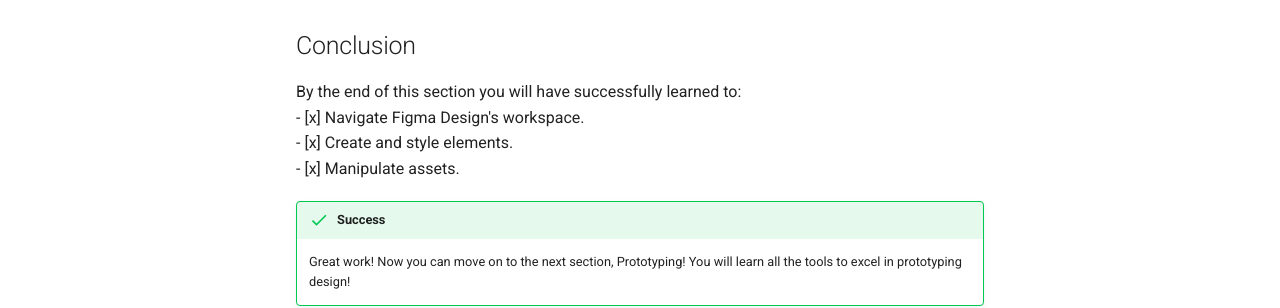
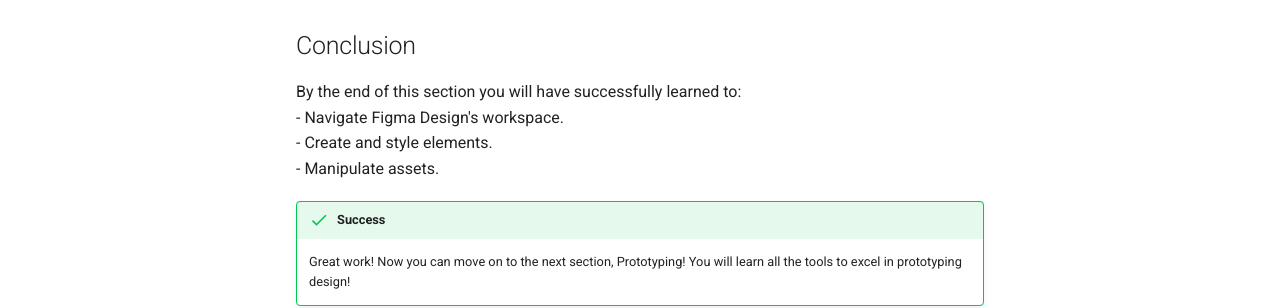
Before and after one commit to ThincutBacon/COMP-2216-Documentation, an MkDocs documentation site: the page built from docs/section2.md, in a window 1280 px wide and 900 px high, scrolled down 7535 px. Shown: the part 413-721 px from the top of the window. Built offline with MkDocs 1.6.1 and Material for MkDocs 9.7.7, drawn with Linux system fonts in a browser that asks for light colours.

```diff
--- a/docs/section2.md
+++ b/docs/section2.md
@@ -92,9 +92,9 @@ To efficiently design and reuse components, you can create assets.
 
 ## Conclusion
 By the end of this section you will have successfully learned to:
-- [x] Navigate Figma Design's workspace.
-- [x] Create and style elements.
-- [x] Manipulate assets.
+- Navigate Figma Design's workspace.
+- Create and style elements.
+- Manipulate assets.
 
 !!! success "Success"
     Great work! Now you can move on to the next section, Prototyping! You will learn all the tools to excel in prototyping design!
```
